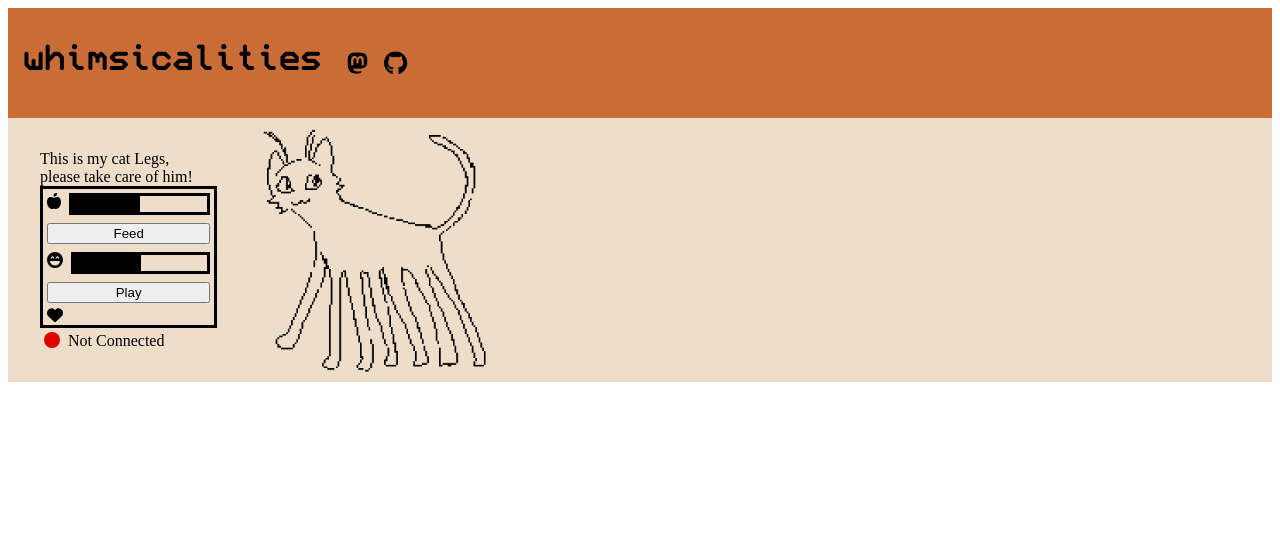
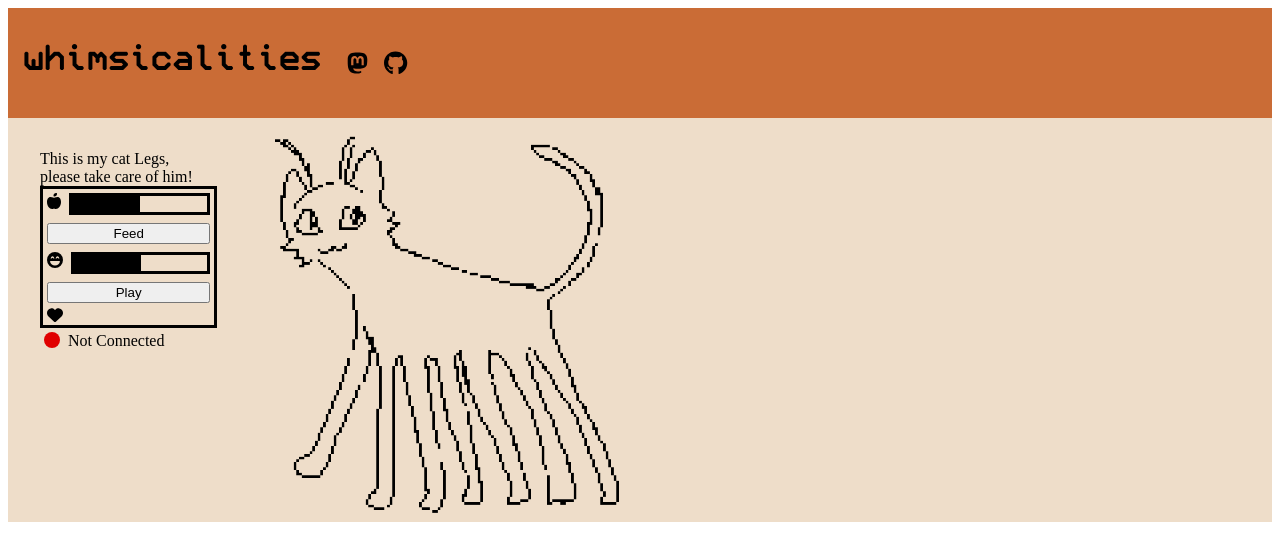
Before and after one commit to whimsicalities/personal-site, an Angular app in the folder client/whimsicalities/: page / in a window 1280 px wide. Shown: the top 560 px of the page. Built offline with nearby package versions, Linux system fonts and the light colour scheme; no server answers.

Commit message:
Better sizing & wrapping of pet & gui

```diff
--- a/client/whimsicalities/src/app/app.component.scss
+++ b/client/whimsicalities/src/app/app.component.scss
@@ -20,11 +20,13 @@
 
 .flex-container {
     display: flex;
+    flex-wrap: wrap-reverse;
 }
 
 #pet-interaction-interface {
     flex: 1;
     padding: 2em;
+    min-width: 10em;
 }
 
 #pet {
--- a/client/whimsicalities/src/app/pet/pet.component.html
+++ b/client/whimsicalities/src/app/pet/pet.component.html
@@ -1 +1 @@
-<img src="/assets/images/legs.png" alt="A pixel art cat with too many legs" width="1500px" height="1500px">
+<img src="/assets/images/legs.png" alt="A pixel art cat with too many legs">
--- a/client/whimsicalities/src/app/pet/pet.component.scss
+++ b/client/whimsicalities/src/app/pet/pet.component.scss
@@ -1,4 +1,5 @@
 img {
-    height:auto;
-    width: 25%;
+    max-height: 50vh;
+    min-height: 300px;
+    width: auto;
 }
```
